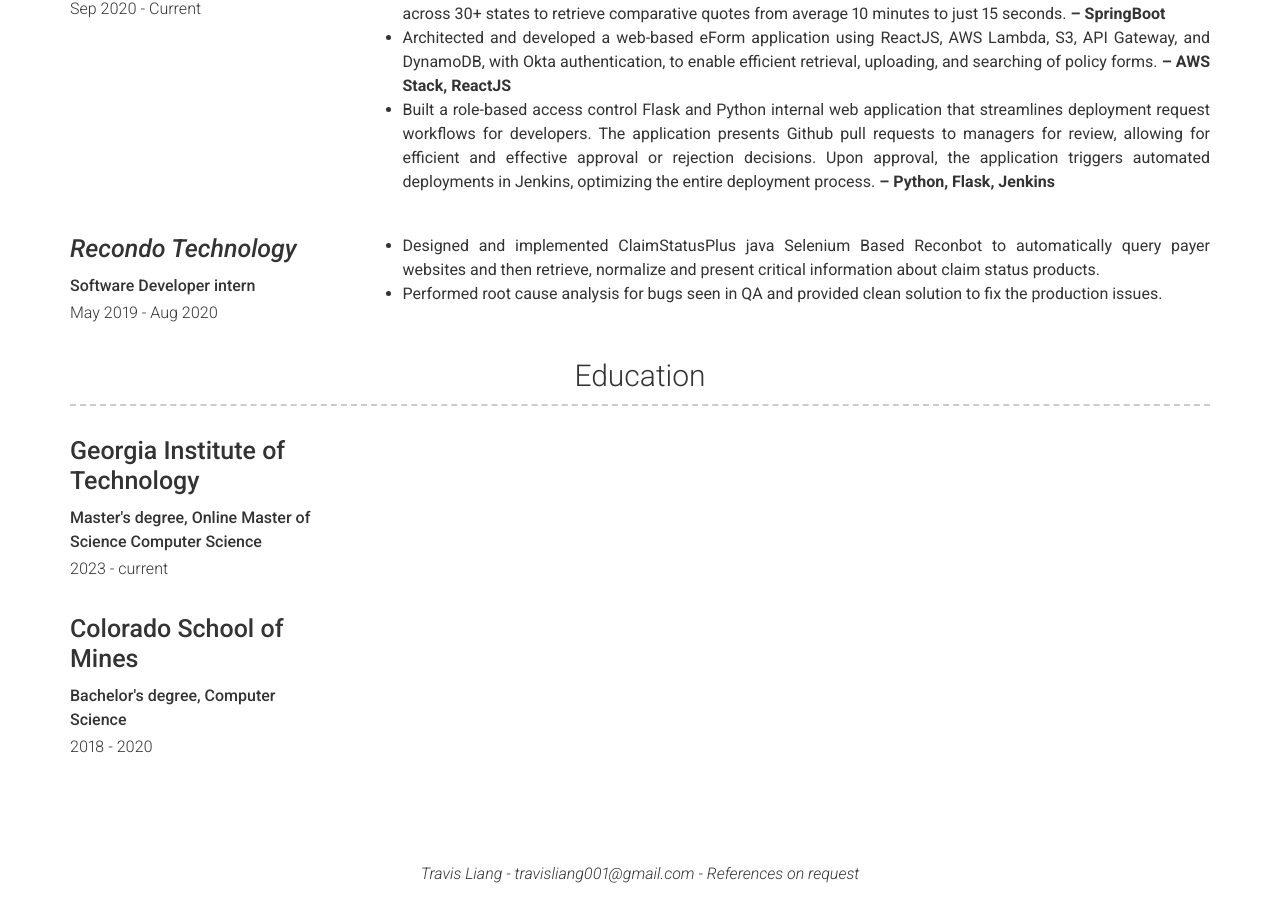
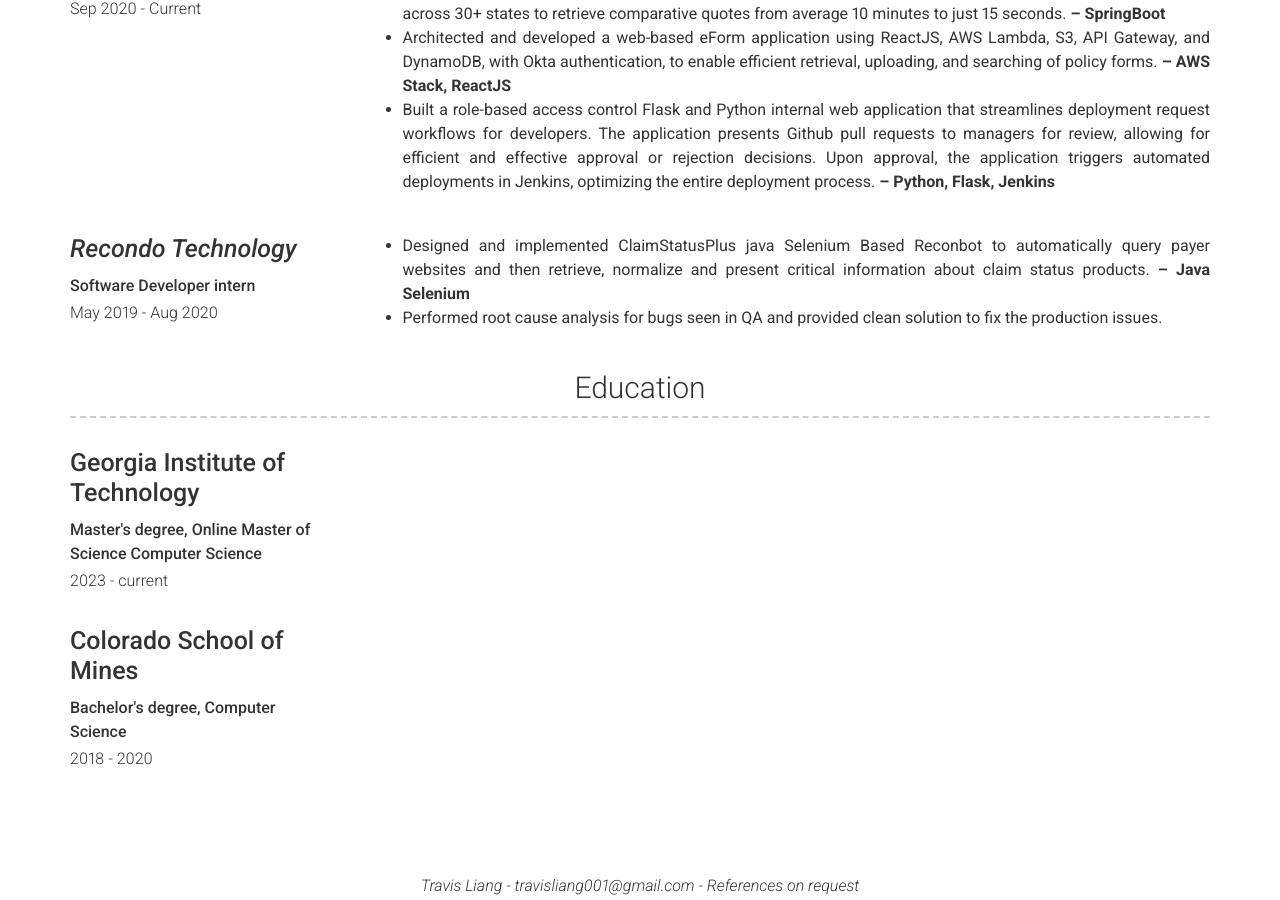
Before and after one commit to Travisliang001/online-cv, a Jekyll site: the page built from index.md, in a window 1280 px wide and 900 px high, scrolled down 1304 px. Built offline with Jekyll 4.4.1, drawn with Linux system fonts in a browser that asks for light colours.

Commit message:
Update experience.yml

```diff
--- a/_data/experience.yml
+++ b/_data/experience.yml
@@ -14,5 +14,5 @@
   job_title: Software Developer intern
   dates: May 2019 - Aug 2020
   description: | # this will include new lines to allow paragraphs
-    - Designed and implemented ClaimStatusPlus java Selenium Based Reconbot to automatically query payer websites and then retrieve, normalize and present critical information about claim status products.
+    - Designed and implemented ClaimStatusPlus java Selenium Based Reconbot to automatically query payer websites and then retrieve, normalize and present critical information about claim status products. **– Java Selenium**
     - Performed root cause analysis for bugs seen in QA and provided clean solution to fix the production issues.
```
